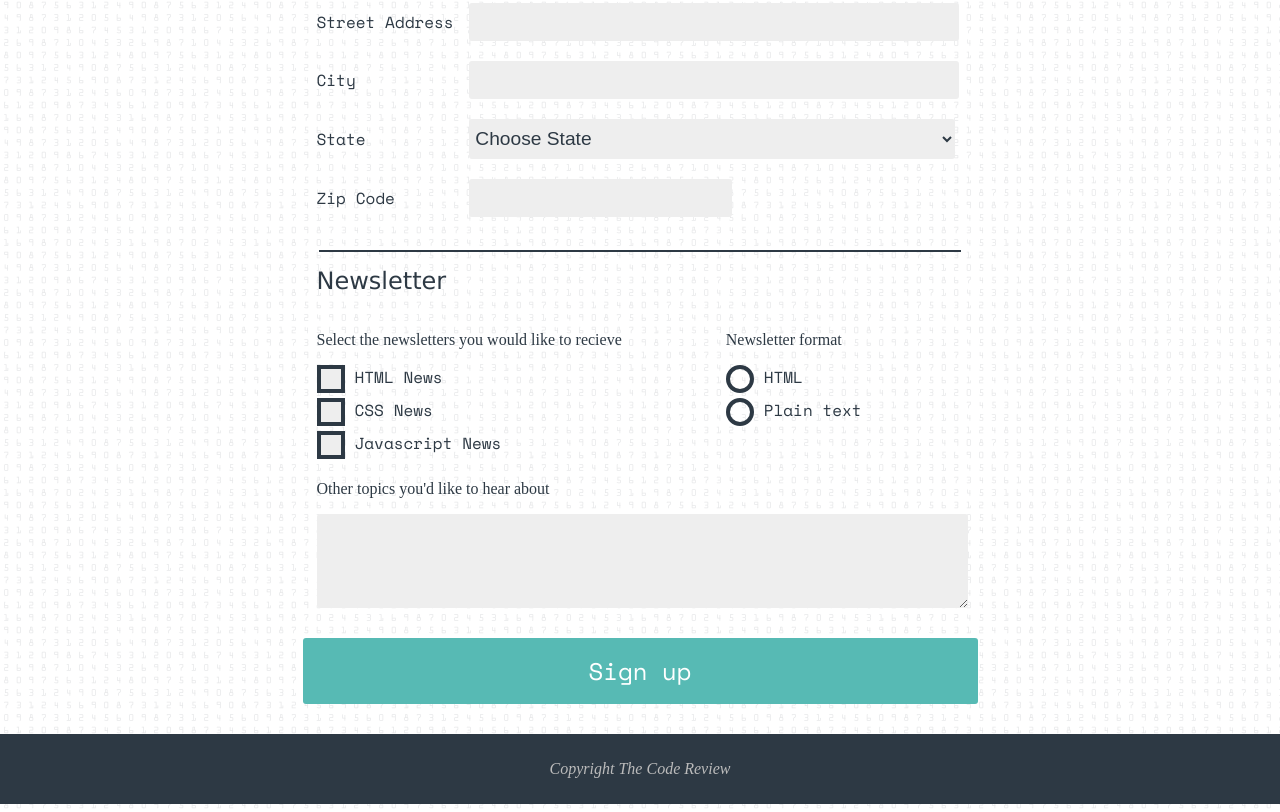
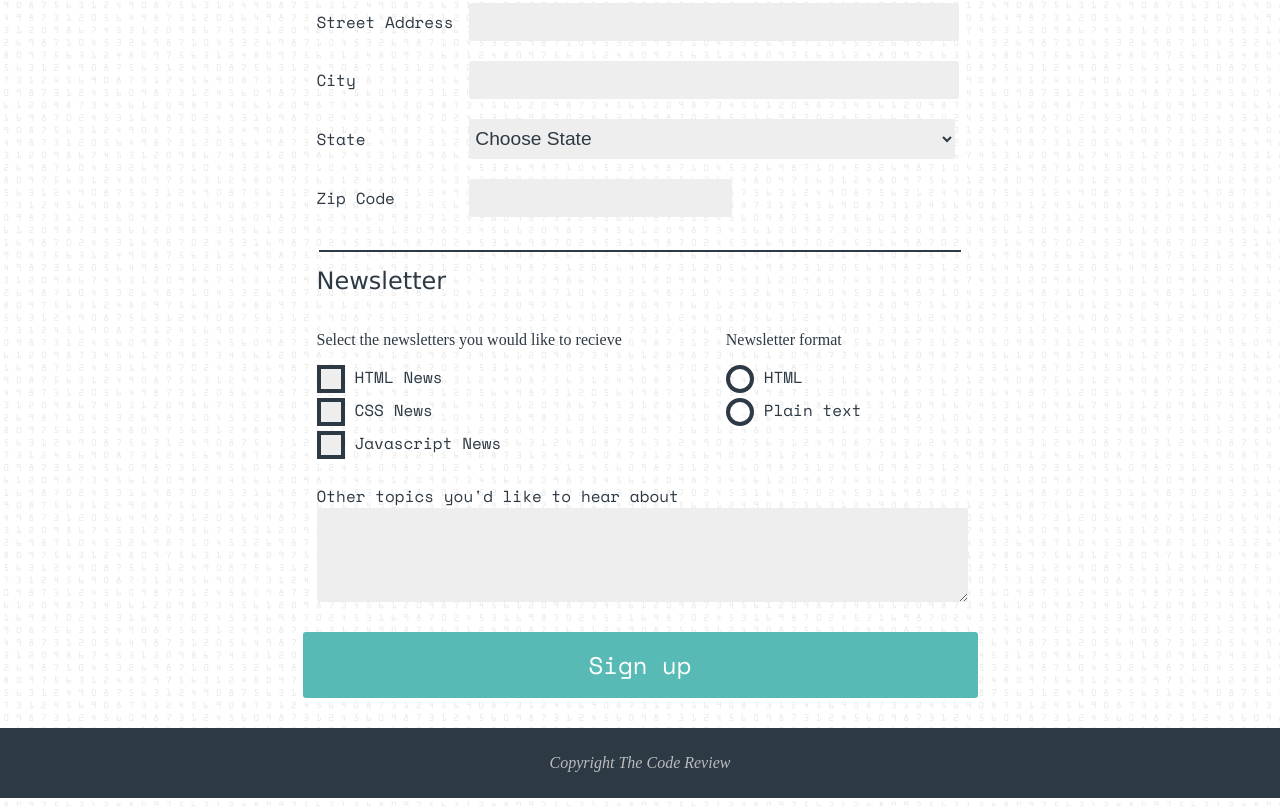
Before and after one commit to jgalicic/P3---Online-Registration-Form, a plain HTML site: page index.html in a window 1280 px wide. Shown: the part 663-1475 px from the top of the page. Drawn offline with nearby package versions, Linux system fonts and the light colour scheme.

Commit message:
Added label element for text field

```diff
--- a/css/styles.css
+++ b/css/styles.css
@@ -171,6 +171,12 @@ textarea:focus {
   	height: 5em;
 }
 
+#comment_directions {
+	display: block;
+	width: 100%;
+	margin-top: 20px;
+}
+
 /**************************
 Radio Buttons & Checkboxes
 ***************************/
@@ -292,13 +298,14 @@ Media Queries
 		display: inline-block;
 		width: 23%;
 	}
+
+	#col1 label,
+	#col2 label  {
+		width: 100%;
+	}
 }
 
 @media (min-width: 1024px) {
-		#col1 label,
-		#col2 label{
-		width: 100%;
-	}
 
 	#col1,
 	#col2 {
--- a/index.html
+++ b/index.html
@@ -145,7 +145,7 @@
 
         </div>
 
-        <p>Other topics you'd like to hear about</p>
+        <label for="comments" id="comment_directions">Other topics you'd like to hear about</label>
         <textarea id="comments" name="user_comments"></textarea>
 
       </fieldset>
```
